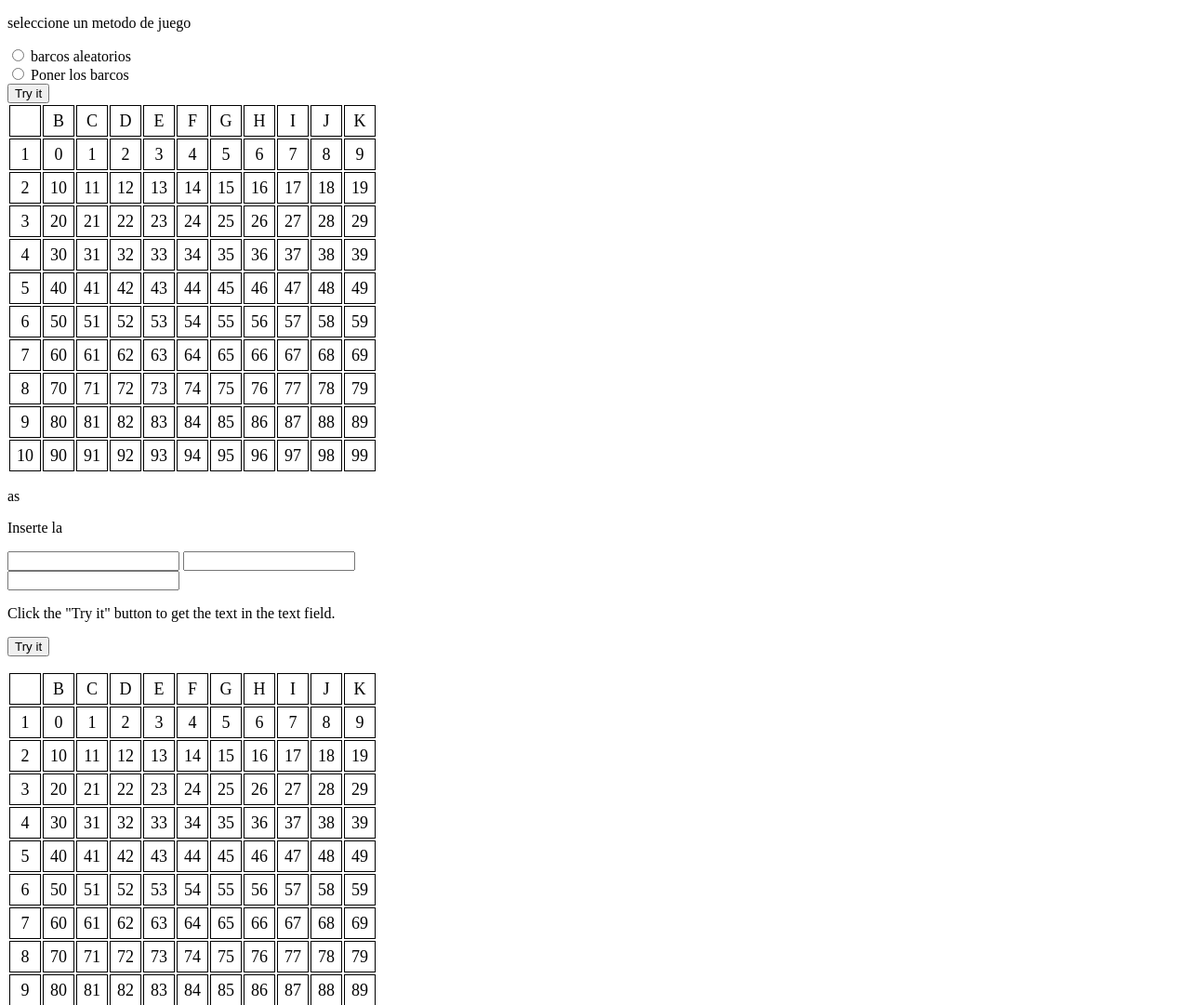
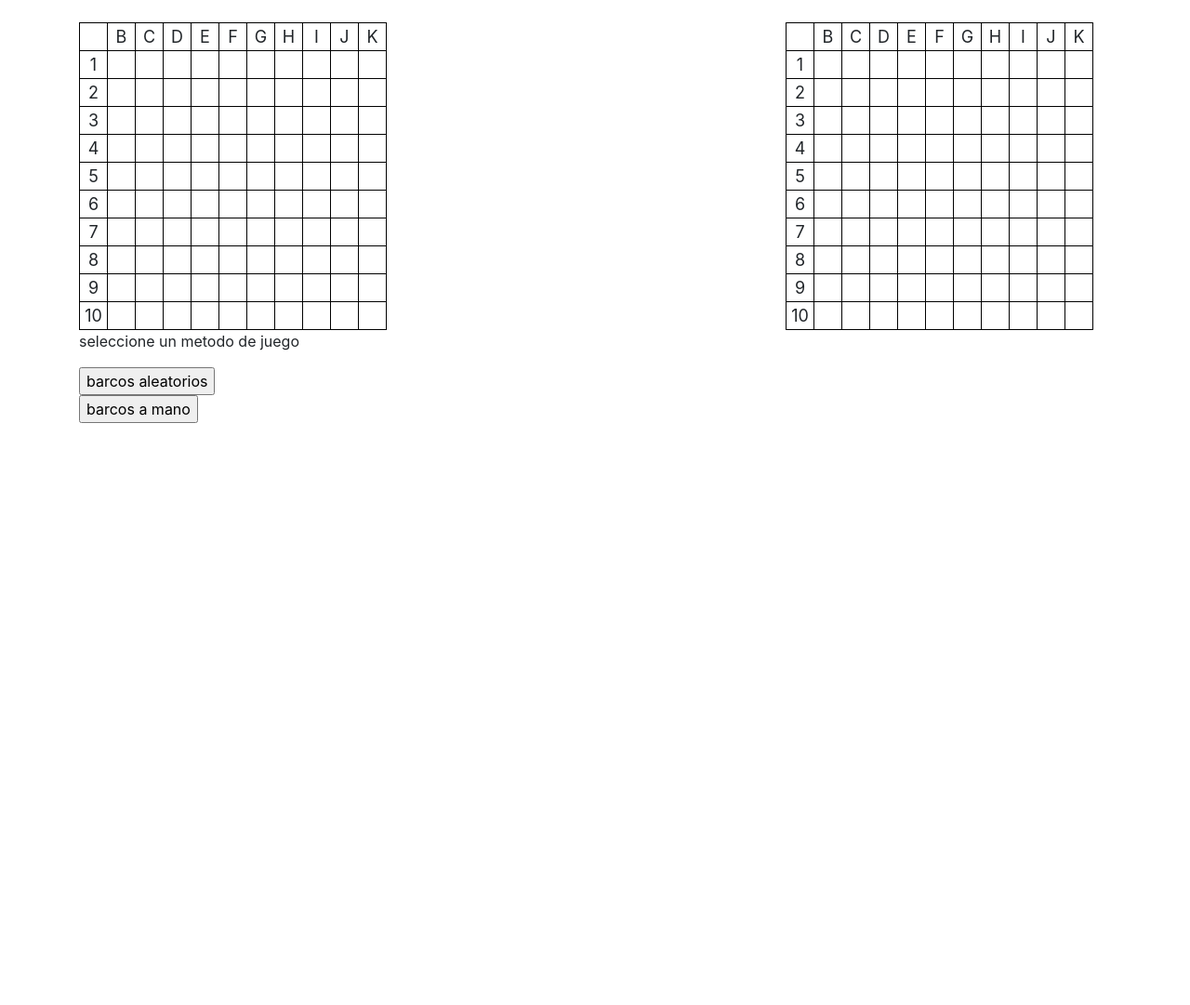
Before and after one commit to Guillermogarcia01/hundirlaflota, a plain HTML site: page index.html in a window 1280 px wide. Shown: the top 1081 px of the page at 93% size. After the commit the page ends 800 px from the top, so only its background shows below. Drawn offline with nearby package versions, Linux system fonts and the light colour scheme.

Commit message:
atascado en el manejo del 'array' visible

```diff
--- a/index.html
+++ b/index.html
@@ -8,51 +8,70 @@
     <meta name="viewport" content="width=device-width, initial-scale=1">
     <link rel="stylesheet" type="text/css" media="screen" href="estilos.css" />
     <script src="tablero.js"></script>
+    <link rel="stylesheet" href="https://stackpath.bootstrapcdn.com/bootstrap/4.1.3/css/bootstrap.min.css" integrity="sha384-MCw98/SFnGE8fJT3GXwEOngsV7Zt27NXFoaoApmYm81iuXoPkFOJwJ8ERdknLPMO"
+        crossorigin="anonymous">
+    <script src="https://code.jquery.com/jquery-3.3.1.slim.min.js" integrity="sha384-q8i/X+965DzO0rT7abK41JStQIAqVgRVzpbzo5smXKp4YfRvH+8abtTE1Pi6jizo"
+        crossorigin="anonymous"></script>
+    <script src="https://cdnjs.cloudflare.com/ajax/libs/popper.js/1.14.3/umd/popper.min.js" integrity="sha384-ZMP7rVo3mIykV+2+9J3UJ46jBk0WLaUAdn689aCwoqbBJiSnjAK/l8WvCWPIPm49"
+        crossorigin="anonymous"></script>
+    <script src="https://stackpath.bootstrapcdn.com/bootstrap/4.1.3/js/bootstrap.min.js" integrity="sha384-ChfqqxuZUCnJSK3+MXmPNIyE6ZbWh2IMqE241rYiqJxyMiZ6OW/JmZQ5stwEULTy"
+        crossorigin="anonymous"></script>
+
 </head>
 
 <body>
 
-    <p>seleccione un metodo de juego</p>
-    <input type="radio" name="metodoJuego" value="barcosAleatorios" id="metodoJuegoAleatorio"> barcos aleatorios<br>
-    <input type="radio" name="metodoJuego" value="barcosAMano" id="metodoJuegoMano"> Poner los barcos<br>
-    <button onclick="iniciarMetodoJuego()">Try it</button>
+    <div class="container">
+        <div class="row mt-4">
+            <div class="col-sm">
+                <table id="game" class="tablero"></table>
+                <p>seleccione un metodo de juego</p>
+                <input type="button" name="metodoJuego" value="barcos aleatorios" id="metodoJuegoAleatorio" onclick="iniciarMetodoJuegoAleatorio()"><br>
+                <input type="button" name="metodoJuego" value="barcos a mano" id="metodoJuegoMano" onclick="iniciarMetodoJuegoAMano()"><br>
+            </div>
+            <div class="col-sm">
+                <input type="radio" name="metodoJuego" value="dirVertical" id="dirVertical" ><p id ="textVertical">vertical</p>  <br>
+                <input type="radio" name="metodoJuego" value="dirhorizontal" id="dirhorizontal"><p id ="textHorizontal"> horizontal</p><br>
+            </div>
+            <div class="col-sm">
+                <table id="game2" class="tablero"></table>
+            </div>
+        </div>
+    </div>
 
-    <table id="game" class="tablero"></table>
-    <p>as</p>
-    <p>Inserte la </p>
-    <input type="text" id="posicionX" value="">
-    <input type="text" id="posicionY" value="">
-    <br>
-    <input type="text" id="direccion" value="">
-    <p>Click the "Try it" button to get the text in the text field.</p>
 
-    <button onclick="aniadirBarcoMain()">Try it</button>
-    <p id="demo"></p>
 
-    <table id="game2" class="tablero"></table>
+
+
     <script>
+
+        window.onload = function(){
+            document.getElementById("dirVertical").hidden = true;
+            document.getElementById("dirhorizontal").hidden = true;
+            document.getElementById("textVertical").hidden = true;
+            document.getElementById("textHorizontal").hidden = true;
+        }
+
+
 
         tableroJugador1 = new tablero("game");
         tableroJugador2 = new tablero("game2");
 
-        function iniciarMetodoJuego() {
-            if (document.getElementById("metodoJuegoMano").checked) {
-                alert("A mano");
-            }
-            else if (document.getElementById("metodoJuegoAleatorio").checked) {
-                alert("Aleatorio");
-            }
-            else{
-                alert("opcion no seleccionada");
-            }
+        function iniciarMetodoJuegoAleatorio() {
+            document.getElementById("metodoJuegoAleatorio").hidden = true;
+            document.getElementById("metodoJuegoMano").hidden = true;
+
         }
 
-        function aniadirBarcoMain() {
-            var posicionX = document.getElementById("posicionX").value;
-            var posicionY = document.getElementById("posicionY").value;
-            var direccion = document.getElementById("direccion").value;
-            tableroJugador1.ponerBarco(posicionX, posicionY, direccion);
-        };
+        function iniciarMetodoJuegoAMano() {
+            document.getElementById("metodoJuegoAleatorio").hidden = true;
+            document.getElementById("metodoJuegoMano").hidden = true;
+            document.getElementById("dirVertical").hidden = false;
+            document.getElementById("dirhorizontal").hidden = false;
+            document.getElementById("textVertical").hidden = false;
+            document.getElementById("textHorizontal").hidden = false;
+        }
+
 
 
 
--- a/tablero.js
+++ b/tablero.js
@@ -8,12 +8,16 @@ class tablero {
         this.columa = 10;
         this.nombreTablero = nombreTablero;
         this.arrayTablero = new Array(this.columa);
+        this.barcos = new Array(4);
         for(let i = 0; i <= this.fila; ++i){
             this.arrayTablero[i] = new Array(this.columa);
             for(let j = 0; j <= this.columa; ++j){
                 this.arrayTablero[i][j] = 'o';
             }
         }
+
+
+
     }
 
     manejador(e) {
@@ -21,17 +25,17 @@ class tablero {
         alert(this.columa);
         this.tablero.prueba(this.fila, this.columa);
         this.textContent = "b";
-
+        alert(this.tablero.arrayTablero.a.fila);
     };
 
-    ponerBarco(posicionX,posicionY, direccion){
-        alert(posicionX + posicionY+ direccion);
-    }
 
     prueba(fila,columa){
         this.arrayTablero[fila][columa] = 'x';
         alert(this.nombreTablero);
     }
+
+
+
 
     dibujarTablero() {
         var tablero = document.getElementById(this.nombreTablero);
@@ -53,11 +57,12 @@ class tablero {
                     col.textContent = s;
 
                 } else {
-                    this.arrayTablero[s][r] = 0;
                     col.fila = s;
                     col.columa = r;
+
+                    this.arrayTablero.a = col;
                     col.tablero = this;
-                    col.textContent = contador;
+                    //col.textContent = contador;
                     col.addEventListener("click", this.manejador);
                     //col.removeEventListener("click",manejador); quita el manejador
                     contador++;
```
Also changed, not shown: barco.js (added, +16 -0 lines).
